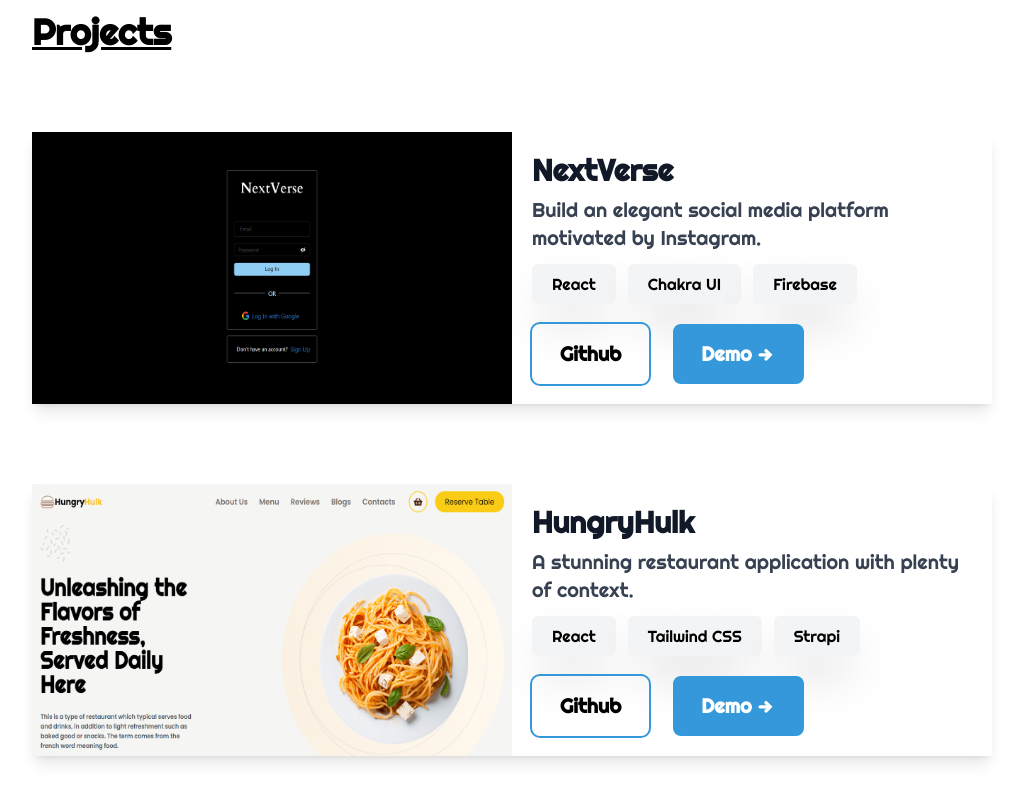
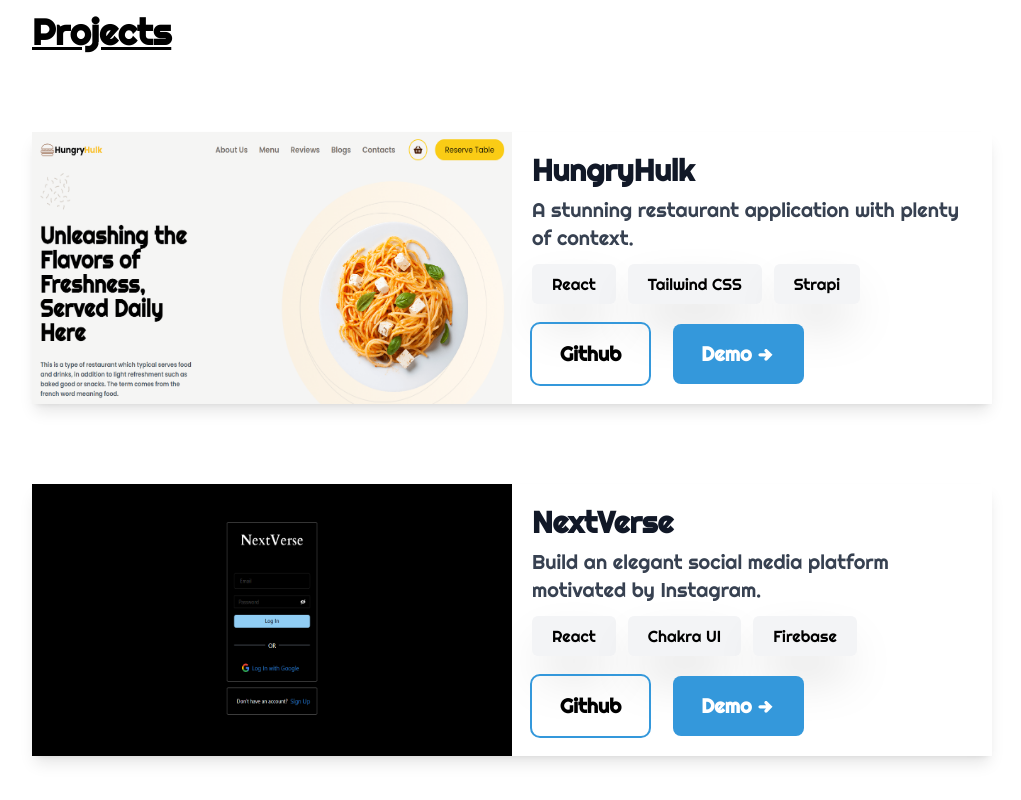
Before and after one commit to isakibul/dev-portfolio, a React (Vite) app: page / in a window 1280 px wide. Shown: the part 980-1780 px from the top of the page, without its empty margins (128-1149 px from the left). Built offline with nearby package versions, Linux system fonts and the light colour scheme.

Commit message:
layout issue solved

```diff
--- a/src/components/Projects/ProjectData.js
+++ b/src/components/Projects/ProjectData.js
@@ -2,6 +2,14 @@ import nextverse from "/nextverse.png";
 import hungryhulk from "/hungryhulk.png";
 
 const projectData = [
+  {
+    image: hungryhulk,
+    title: "HungryHulk",
+    description: "A stunning restaurant application with plenty of context.",
+    technologies: ["React", "Tailwind CSS", "Strapi"],
+    github: "https://github.com/isakibul/hungryhulk",
+    demo: "https://hungryhulk.vercel.app/",
+  },
   {
     image: nextverse,
     title: "NextVerse",
@@ -11,14 +19,6 @@ const projectData = [
     github: "https://github.com/isakibul/nextverse",
     demo: "https://nextverse-zeta.vercel.app/",
   },
-  {
-    image: hungryhulk,
-    title: "HungryHulk",
-    description: "A stunning restaurant application with plenty of context.",
-    technologies: ["React", "Tailwind CSS", "Strapi"],
-    github: "https://github.com/isakibul/hungryhulk",
-    demo: "https://hungryhulk.vercel.app/",
-  },
 ];
 
 export default projectData;
```
